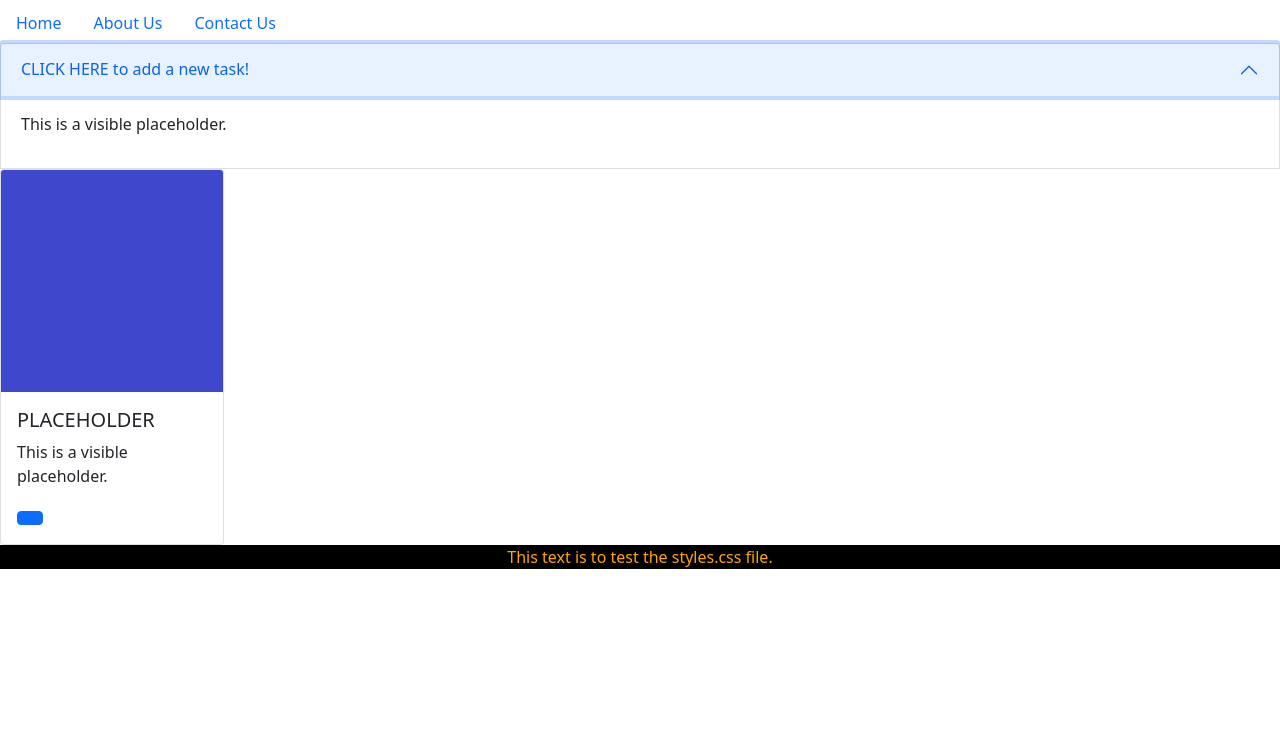
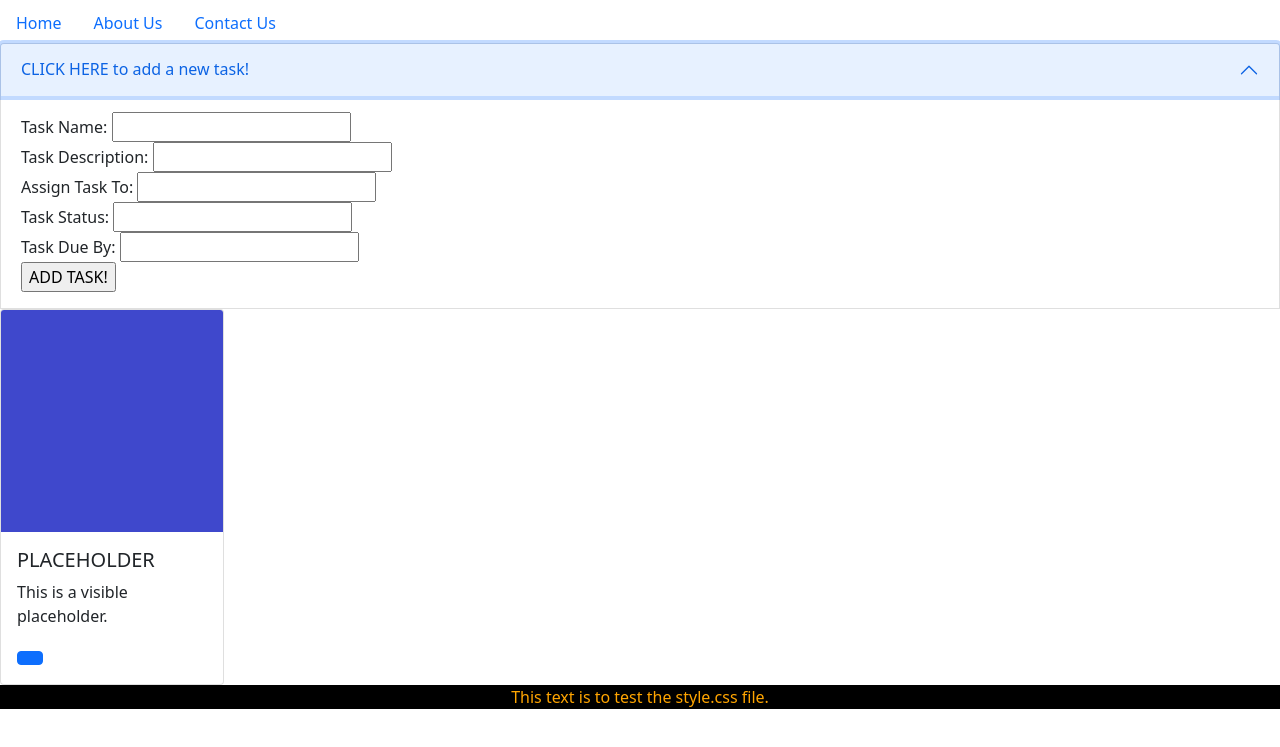
Before and after one commit to TrueNathanD/task_planner_final_project, a plain HTML site: page index.html in a window 1280 px wide. Both pictures are taken after a click on the button "CLICK HERE to add a new task!". Shown: the part 53-800 px from the top of the page. Drawn offline with nearby package versions, Linux system fonts and the light colour scheme.

Commit message:
added form to accordion

```diff
--- a/index.html
+++ b/index.html
@@ -34,8 +34,33 @@
           </h2>
           <div id="collapse1" class="accordion-collapse collapse" aria-labelledby="heading1" data-bs-parent="#accordion1">
             <div class="accordion-body">
-<!-- Input Form Here -->
-<p>This is a visible placeholder.</p>
+<!-- Input Form -->
+<form action="<!-- Needs Something Here -->" method="get" class="form-task">
+    <div class="form-task">
+      <label for="task-name">Task Name: </label>
+      <input type="text" name="task-name" id="task-name" required>
+    </div>
+    <div class="form-task">
+      <label for="task-description">Task Description: </label>
+      <input type="task-description" name="task-description" id="task-description" required>
+    </div>
+    <div class="form-task">
+      <label for="task-assign">Assign Task To: </label>
+      <input type="task-assign" name="task-assign" id="task-assign" required>
+    </div>
+    <div class="form-task">
+      <label for="task-status">Task Status: </label>
+      <input type="task-status" name="task-status" id="task-status" required>
+    </div>
+    <div class="form-task">
+        <label for="task-due">Task Due By: </label>
+        <input type="task-due" name="task-due" id="task-due" required>
+      </div>
+    <div class="form-task">
+      <input type="submit" value="ADD TASK!">
+    </div>
+  </form>
+
             </div>
           </div>
         </div>
@@ -50,7 +75,7 @@
   </div>
         </div>
       </div>
-    <p class="test-css-file-01">This text is to test the styles.css file.</p>
+    <p class="test-css-file-01">This text is to test the style.css file.</p>
 <!-- Bootstrap Bundle with Popper -->
     <script src="https://cdn.jsdelivr.net/npm/bootstrap@5.1.3/dist/js/bootstrap.bundle.min.js" integrity="sha384-ka7Sk0Gln4gmtz2MlQnikT1wXgYsOg+OMhuP+IlRH9sENBO0LRn5q+8nbTov4+1p" crossorigin="anonymous"></script>
 </body>
--- a/styles.css
+++ b/styles.css
@@ -1,3 +1,6 @@
+
+
+/* CSS Code To Test This File */
 .test-css-file-01 {
     color: orange;
     background-color: black;
```
